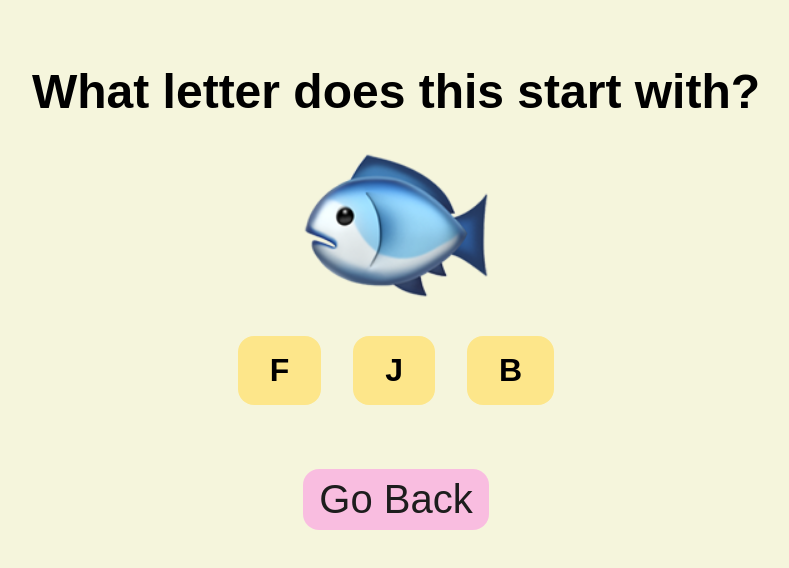
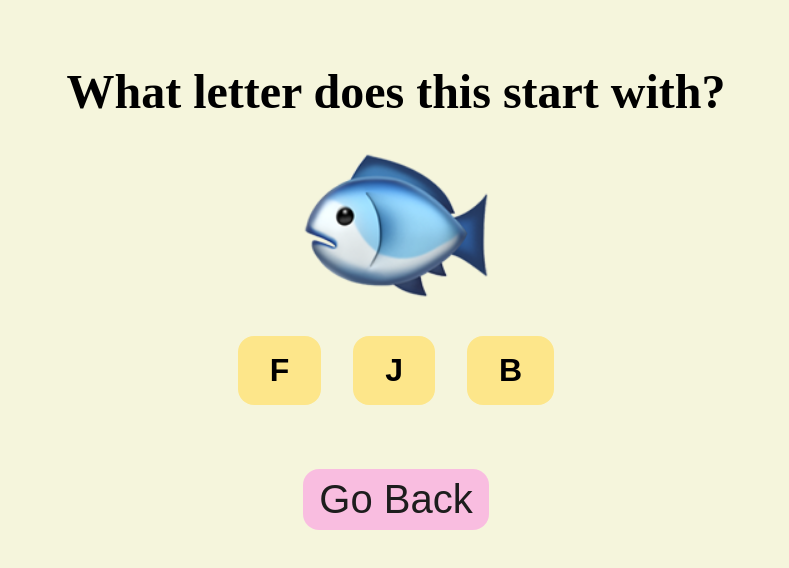
Before and after one commit to sumi-devs/abc-buddy, a React (Create React App) app: page /quiz in a window 1280 px wide. Shown: the top 568 px of the page, without its empty margins (244-1033 px from the left). Built offline with nearby package versions, Linux system fonts and the light colour scheme.

Commit message:
Initial commit

```diff
--- a/src/Quiz.css
+++ b/src/Quiz.css
@@ -1,7 +1,3 @@
-* {
-    font-family: fantasy;
-}
-
 .quiz-container {
     padding: 1rem;
     text-align: center;
```
Lines whose indentation alone changed are shown as unchanged.
